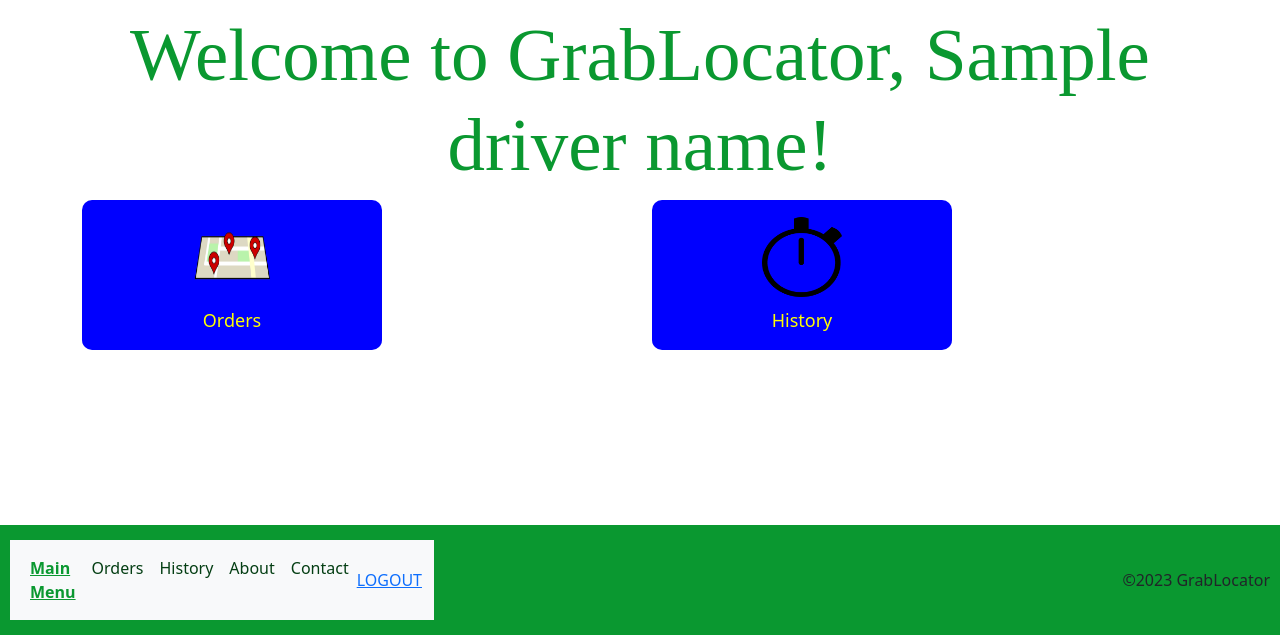
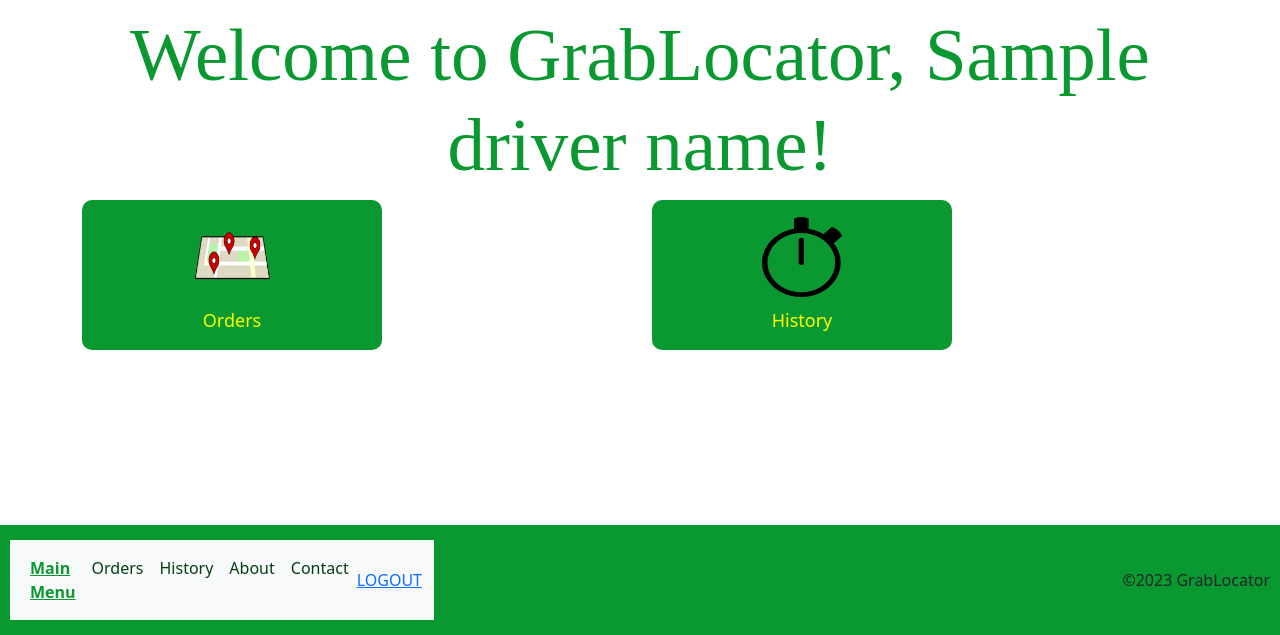
Before and after one commit to deanalex-buno95/sp512023_cp3407_grp5_grablocator, a Flask app: template templates/index.html in a window 1280 px wide. Shown: the part 165-800 px from the top of the page. Run offline with Flask 3, Linux system fonts and the light colour scheme; the template is opened without the code that fills it: most values are stand-ins (such as "Sample title", 1, 10 or a date in 2020).

Commit message:
(template are working now) and have a change of the background colour of button

```diff
--- a/static/style.css
+++ b/static/style.css
@@ -104,7 +104,7 @@
   justify-content: center;
   width: 300px;
   height: 150px;
-  background-color: blue;
+  background-color: #0A9830;
   border-radius: 10px;
   border: none;
   cursor: pointer;
```
